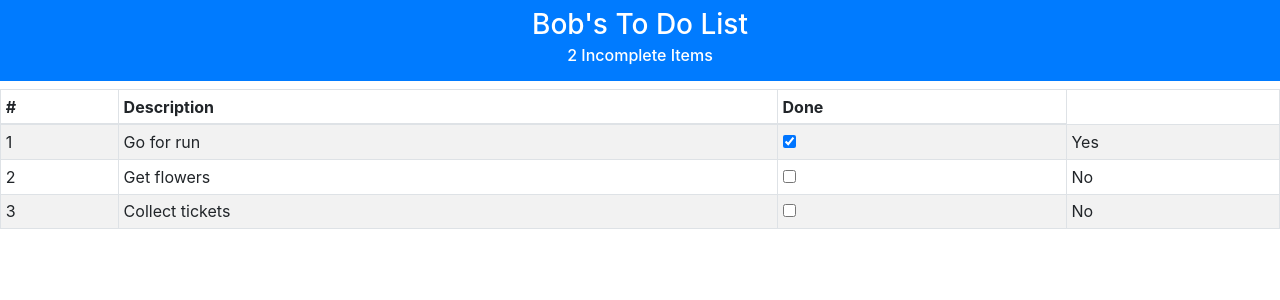
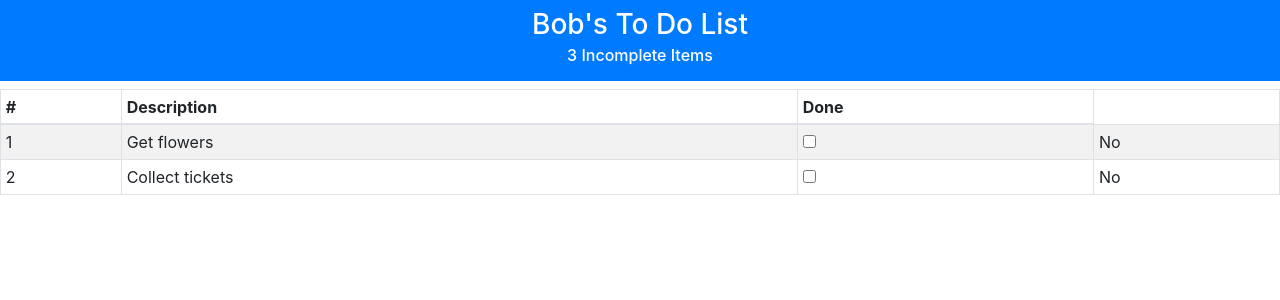
Before and after one commit to AndrewZlobin/simple-todo-app, an Angular app: page / in a window 1280 px wide. Shown: the top 300 px of the page. Built offline with nearby package versions, Linux system fonts and the light colour scheme.

Commit message:
Show only uncompleted items

```diff
--- a/src/app/app.component.ts
+++ b/src/app/app.component.ts
@@ -19,10 +19,10 @@ export class AppComponent {
     }
 
     get itemCount(): number {
-      return this.list.items.filter(item => !item.complete).length;
+      return this.list.items.length;
     }
 
     get items(): readonly TodoItem[] {
-      return this.list.items;
+      return this.list.items.filter(item => !item.complete);
     }
 }
```
